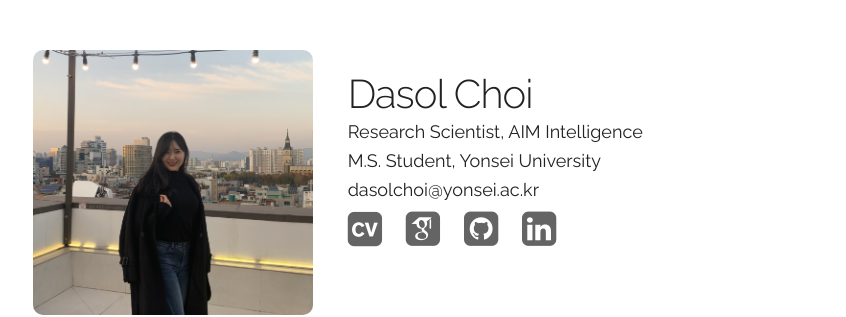
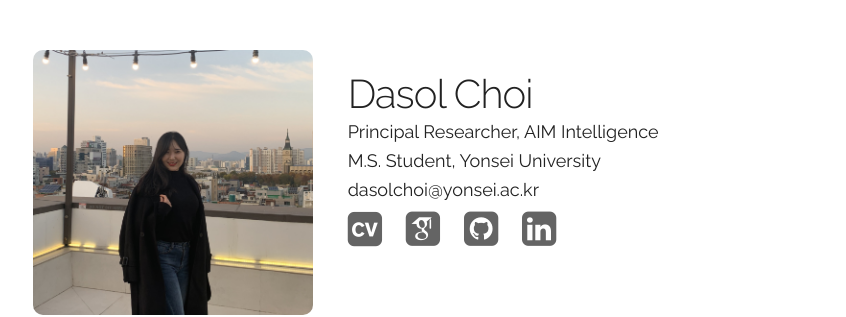
Before and after one commit to Dasol-Choi/dasol-choi.github.io, a Jekyll site: the page built from index.html, in a window 1280 px wide and 900 px high. Shown: the top 317 px of the window, without its empty margins (207-1053 px from the left). Built offline with Jekyll 4.4.1, drawn with Linux system fonts in a browser that asks for light colours; some web fonts are replaced.

Commit message:
Update main_info.yaml

```diff
--- a/_data/main_info.yaml
+++ b/_data/main_info.yaml
@@ -1,5 +1,5 @@
 name: "Dasol Choi"
-title: "Research Scientist, AIM Intelligence"
+title: "Principal Researcher, AIM Intelligence"
 subtitle: "M.S. Student, Yonsei University"
 # dept: "Digital Analytics, College of Computing"
 # office: ""
```
